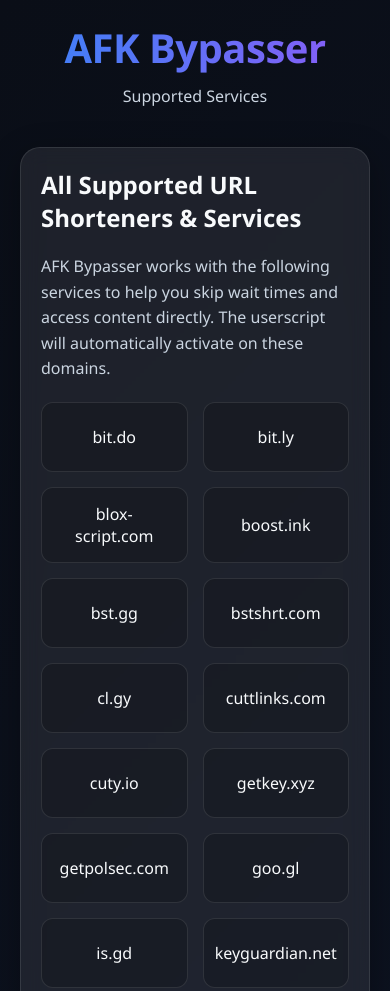
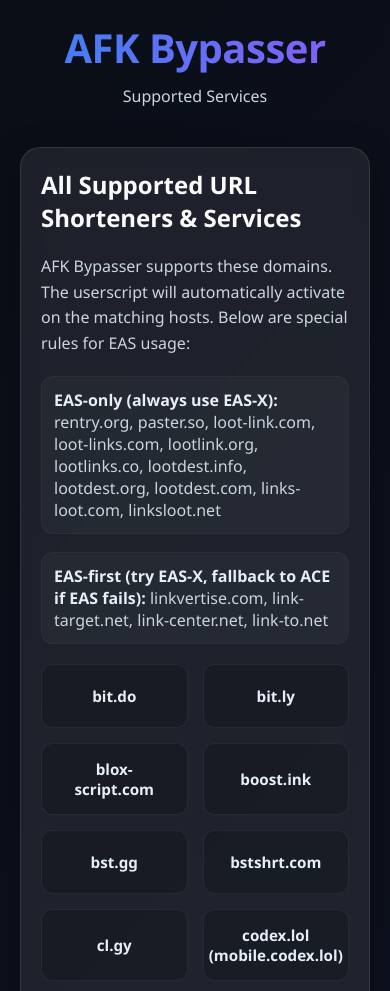
Before and after one commit to john2032-design/Bypass-, a website: page supported.html in a window 390 px wide. Shown: the top 991 px of the page. Drawn offline with Linux system fonts and the light colour scheme.

Commit message:
Update supported.html

```diff
--- a/supported.html
+++ b/supported.html
@@ -1,161 +1,39 @@
 <!DOCTYPE html>
 <html lang="en">
 <head>
-    <meta charset="UTF-8">
-    <meta name="viewport" content="width=device-width, initial-scale=1.0">
+    <meta charset="UTF-8" />
+    <meta name="viewport" content="width=device-width, initial-scale=1.0"/>
     <title>Supported Services - AFK Bypasser</title>
-    <meta name="description" content="List of all supported URL shorteners and services by AFK Bypasser">
-    <link rel="icon" href="https://raw.githubusercontent.com/john2032-design/Bypass-/refs/heads/main/B57FBD3E-489E-4F0D-A5C0-08017DA44C4E.png" type="image/png">
+    <meta name="description" content="List of all supported URL shorteners and services by AFK Bypasser" />
+    <link rel="icon" href="https://raw.githubusercontent.com/john2032-design/Bypass-/refs/heads/main/B57FBD3E-489E-4F0D-A5C0-08017DA44C4E.png" type="image/png" />
     <style>
-        * {
-            margin: 0;
-            padding: 0;
-            box-sizing: border-box;
-            font-family: 'Segoe UI', system-ui, -apple-system, sans-serif;
+        * { margin:0; padding:0; box-sizing:border-box; font-family: 'Segoe UI', system-ui, -apple-system, sans-serif; }
+        body { background: linear-gradient(135deg,#0a0e17 0%,#0f172a 100%); color:#f8fafc; min-height:100vh; padding:20px; }
+        .container { max-width:1200px; width:100%; margin:0 auto; padding:20px; }
+        header { text-align:center; margin-bottom:40px; }
+        h1 { font-size:clamp(2.5rem,5vw,3.5rem); margin-bottom:10px; background:linear-gradient(to right,#3b82f6,#8b5cf6); -webkit-background-clip:text; background-clip:text; color:transparent; font-weight:800; letter-spacing:-0.5px; }
+        .subtitle { color:#cbd5e1; font-size:clamp(1rem,2vw,1.2rem); margin-bottom:30px; }
+        .card { background:rgba(255,255,255,0.08); backdrop-filter:blur(10px); border:1px solid rgba(255,255,255,0.1); border-radius:20px; padding:clamp(20px,4vw,30px); box-shadow:0 8px 32px rgba(0,0,0,0.3); margin-bottom:30px; }
+        h2 { font-size:clamp(1.5rem,3vw,1.8rem); margin-bottom:20px; color:#f8fafc; }
+        .info-text { color:#cbd5e1; margin-bottom:20px; line-height:1.6; }
+        .subsection { margin:12px 0 18px; padding:12px; border-radius:12px; background:rgba(255,255,255,0.03); border:1px solid rgba(255,255,255,0.03); color:#cbd5e1; }
+        .subsection strong { color:#e6eef9; }
+        .services-grid { display:grid; grid-template-columns:repeat(auto-fill,minmax(200px,1fr)); gap:15px; margin-top:20px; }
+        .service-item { background:rgba(0,0,0,0.2); border-radius:12px; padding:20px; text-align:center; border:1px solid rgba(255,255,255,0.06); transition:all 0.25s ease; display:flex; align-items:center; justify-content:center; min-height:72px; font-weight:600; color:#e6eef9; font-size:0.95rem; }
+        .service-item:hover { background:rgba(59,130,246,0.08); transform:translateY(-4px); border-color:#3b82f6; color:#fff; }
+        .nav { display:flex; justify-content:center; gap:20px; margin-top:30px; flex-wrap:wrap; }
+        .nav a { color:#3b82f6; text-decoration:none; font-weight:500; transition:color 0.3s; padding:12px 24px; border-radius:12px; background:rgba(59,130,246,0.06); }
+        .nav a:hover { color:#8b5cf6; background:rgba(59,130,246,0.12); text-decoration:none; }
+        .footer { margin-top:40px; text-align:center; color:#cbd5e1; font-size:0.9rem; }
+        @media (max-width:768px) {
+            .card{ padding:20px; }
+            .services-grid{ grid-template-columns:repeat(auto-fill,minmax(150px,1fr)); }
+            .service-item{ padding:15px; min-height:64px; }
         }
-
-        body {
-            background: linear-gradient(135deg, #0a0e17 0%, #0f172a 100%);
-            color: #f8fafc;
-            min-height: 100vh;
-            padding: 20px;
-        }
-
-        .container {
-            max-width: 1200px;
-            width: 100%;
-            margin: 0 auto;
-            padding: 20px;
-        }
-
-        header {
-            text-align: center;
-            margin-bottom: 40px;
-        }
-
-        h1 {
-            font-size: clamp(2.5rem, 5vw, 3.5rem);
-            margin-bottom: 10px;
-            background: linear-gradient(to right, #3b82f6, #8b5cf6);
-            -webkit-background-clip: text;
-            background-clip: text;
-            color: transparent;
-            font-weight: 800;
-            letter-spacing: -0.5px;
-        }
-
-        .subtitle {
-            color: #cbd5e1;
-            font-size: clamp(1rem, 2vw, 1.2rem);
-            margin-bottom: 30px;
-        }
-
-        .card {
-            background: rgba(255, 255, 255, 0.08);
-            backdrop-filter: blur(10px);
-            border: 1px solid rgba(255, 255, 255, 0.1);
-            border-radius: 20px;
-            padding: clamp(20px, 4vw, 30px);
-            box-shadow: 0 8px 32px rgba(0, 0, 0, 0.3);
-            margin-bottom: 30px;
-        }
-
-        h2 {
-            font-size: clamp(1.5rem, 3vw, 1.8rem);
-            margin-bottom: 20px;
-            color: #f8fafc;
-        }
-
-        .services-grid {
-            display: grid;
-            grid-template-columns: repeat(auto-fill, minmax(200px, 1fr));
-            gap: 15px;
-            margin-top: 20px;
-        }
-
-        .service-item {
-            background: rgba(0, 0, 0, 0.2);
-            border-radius: 12px;
-            padding: 20px;
-            text-align: center;
-            border: 1px solid rgba(255, 255, 255, 0.1);
-            transition: all 0.3s ease;
-            display: flex;
-            align-items: center;
-            justify-content: center;
-            min-height: 80px;
-        }
-
-        .service-item:hover {
-            background: rgba(59, 130, 246, 0.2);
-            transform: translateY(-2px);
-            border-color: #3b82f6;
-        }
-
-        .nav {
-            display: flex;
-            justify-content: center;
-            gap: 20px;
-            margin-top: 30px;
-            flex-wrap: wrap;
-        }
-
-        .nav a {
-            color: #3b82f6;
-            text-decoration: none;
-            font-weight: 500;
-            transition: color 0.3s;
-            padding: 12px 24px;
-            border-radius: 12px;
-            background: rgba(59, 130, 246, 0.1);
-        }
-
-        .nav a:hover {
-            color: #8b5cf6;
-            background: rgba(59, 130, 246, 0.2);
-            text-decoration: none;
-        }
-
-        .footer {
-            margin-top: 40px;
-            text-align: center;
-            color: #cbd5e1;
-            font-size: 0.9rem;
-        }
-
-        .info-text {
-            color: #cbd5e1;
-            margin-bottom: 20px;
-            line-height: 1.6;
-        }
-
-        @media (max-width: 768px) {
-            .card {
-                padding: 20px;
-            }
-
-            .services-grid {
-                grid-template-columns: repeat(auto-fill, minmax(150px, 1fr));
-            }
-
-            .service-item {
-                padding: 15px;
-                min-height: 70px;
-            }
-        }
-
-        @media (max-width: 480px) {
-            body {
-                padding: 10px;
-            }
-
-            .container {
-                padding: 10px;
-            }
-
-            .services-grid {
-                grid-template-columns: repeat(auto-fill, minmax(130px, 1fr));
-            }
+        @media (max-width:480px) {
+            body{ padding:10px; }
+            .container{ padding:10px; }
+            .services-grid{ grid-template-columns:repeat(auto-fill,minmax(130px,1fr)); }
         }
     </style>
 </head>
@@ -168,16 +46,26 @@
 
         <main>
             <div class="card">
-                <h2>All Supported URL Shorteners & Services</h2>
-                <p class="info-text">AFK Bypasser works with the following services to help you skip wait times and access content directly. The userscript will automatically activate on these domains.</p>
+                <h2>All Supported URL Shorteners &amp; Services</h2>
+                <p class="info-text">AFK Bypasser supports these domains. The userscript will automatically activate on the matching hosts. Below are special rules for EAS usage:</p>
 
-                <div class="services-grid" id="servicesList">
+                <div class="subsection">
+                    <strong>EAS-only (always use EAS-X):</strong>
+                    rentry.org, paster.so, loot-link.com, loot-links.com, lootlink.org, lootlinks.co,
+                    lootdest.info, lootdest.org, lootdest.com, links-loot.com, linksloot.net
                 </div>
+
+                <div class="subsection">
+                    <strong>EAS-first (try EAS-X, fallback to ACE if EAS fails):</strong>
+                    linkvertise.com, link-target.net, link-center.net, link-to.net
+                </div>
+
+                <div class="services-grid" id="servicesList"></div>
             </div>
 
             <div class="nav">
                 <a href="/">Back to Bypass Tool</a>
-                <a href="https://raw.githubusercontent.com/john2032-design/Bypass-/refs/heads/main/afk-bypasser.user.js" target="_blank" id="getUserscriptBtn">Get Userscript</a>
+                <a href="https://raw.githubusercontent.com/john2032-design/Bypass-/refs/heads/main/afk-bypasser.user.js" target="_blank" id="getUserscriptBtn">Get Userscript (v2.1)</a>
             </div>
         </main>
 
@@ -190,6 +78,7 @@
         document.addEventListener('DOMContentLoaded', function() {
             const servicesList = document.getElementById('servicesList');
 
+            // Comprehensive, deduplicated, alphabetically-sorted services list
             const supportedServices = [
                 "bit.do",
                 "bit.ly",
@@ -198,6 +87,7 @@
                 "bst.gg",
                 "bstshrt.com",
                 "cl.gy",
+                "codex.lol (mobile.codex.lol)",
                 "cuttlinks.com",
                 "cuty.io",
                 "getkey.xyz",
@@ -209,12 +99,24 @@
                 "keyrblx.com",
                 "krnl.cat",
                 "ldnesfs.com",
-                "link-hub.net",
-                "link-unlock.com",
                 "link4m.com",
                 "link4sub.com",
+                "link-center.net",
+                "link-hub.net",
+                "link-target.net",
+                "link-to.net",
                 "linkunlocker.com",
+                "link-unlock.com",
                 "linkvertise.com",
+                "links-loot.com",
+                "linksloot.net",
+                "loot-link.com",
+                "loot-links.com",
+                "lootlink.org",
+                "lootlinks.co",
+                "lootdest.com",
+                "lootdest.info",
+                "lootdest.org",
                 "lockr.xyz",
                 "mboost.me",
                 "mediafire.com",
@@ -229,6 +131,7 @@
                 "quartyz.com",
                 "rebrand.ly",
                 "rekonise.com",
+                "rentry.org",
                 "rinku.pro",
                 "rkns.link",
                 "shorter.me",
@@ -249,7 +152,10 @@
                 "ytsubme.com"
             ];
 
-            supportedServices.sort().forEach(service => {
+            // Sort to ensure alphabetical order (defensive: in case the array isn't already sorted)
+            supportedServices.sort((a, b) => a.localeCompare(b, undefined, { sensitivity: 'base' }));
+
+            supportedServices.forEach(service => {
                 const serviceItem = document.createElement('div');
                 serviceItem.className = 'service-item';
                 serviceItem.textContent = service;
```
